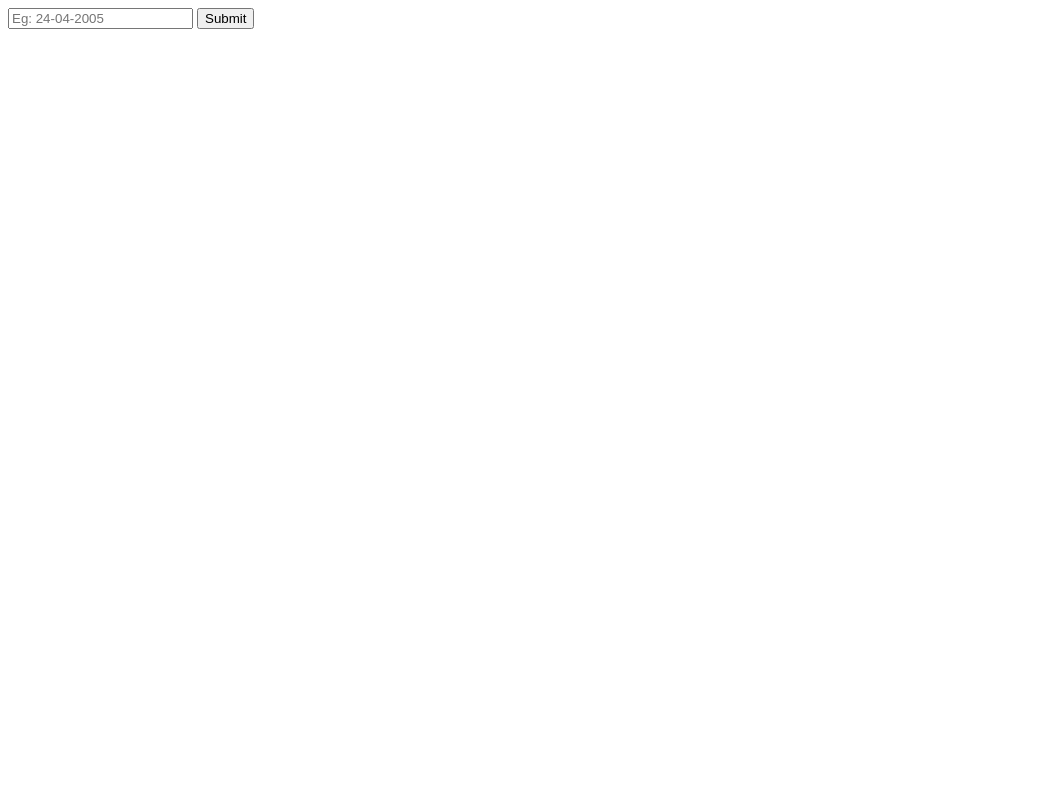
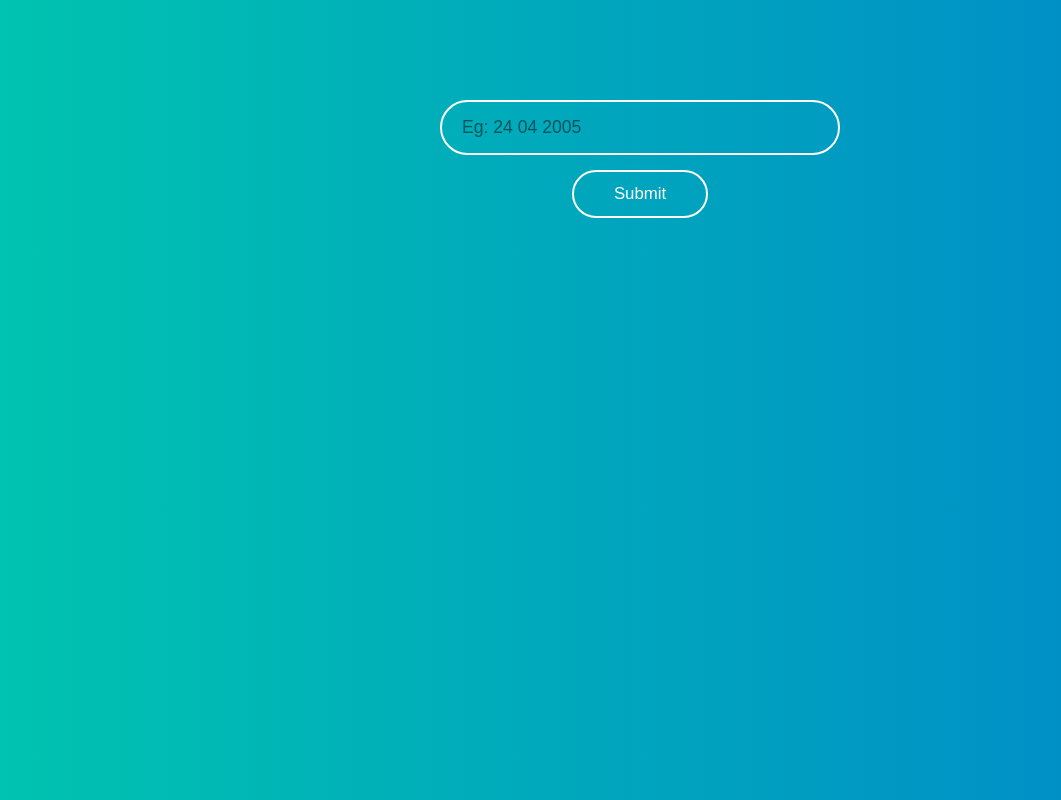
Before and after one commit to Abheekrishna/dob-to-day-month-year, a plain HTML site: page index.html in a window 1280 px wide. Shown: the whole page, without its empty margins (0-1061 px from the left). Drawn offline with Linux system fonts and the light colour scheme.

Commit message:
FIXED: styles

```diff
--- a/app.js
+++ b/app.js
@@ -4,20 +4,23 @@ const dobPlaceholder = document.getElementById('dobPlaceholder')
 
 
 const extractAge = (dob) => {
-    const age = dob.split('-')
+    const age = dob.split(' ')
     const day = parseInt(age[0], 10);
     const month = parseInt(age[1], 10);
     const year = parseInt(age[2], 10)
     const dobDate = new Date (year, month - 1, day)
     const dayOfWeek = dobDate.getDay()
     const dayOfMonth = dobDate.getUTCMonth()
+    const currentDate = new Date()
+    const currentYear = currentDate.getFullYear()
+    const currentAge = currentYear - year;
 
     if (day <= 31 && month <= 12) {
     const dayNames = ["Sunday", "Monday", "Tuesday", "Wednesday", "Thursday", "Friday", "Saturday"];
     const dayName = dayNames[dayOfWeek]
     const monthNames = ["January", "February", "March", "April", "May", "June", "July", "August", "September", "October", "November", "December"];
     const monthName = monthNames[dayOfMonth]
-    dobPlaceholder.innerText = `You were born on ${dayName}, ${day}th ${monthName} ${year}`
+    dobPlaceholder.innerText = `"You were born on ${dayName}, ${day}th ${monthName} ${year} and let me guess you're ${currentAge} right?"`
 
 } else if (day > 31 || month > 12) {
     dobPlaceholder.innerText = 'Are a drunk or what? Enter DOB properly!'
--- a/index.html
+++ b/index.html
@@ -8,7 +8,7 @@
     <link rel="stylesheet" href="style.css">
 </head>
 <body>
-    <input type="text" placeholder="Eg: 24-04-2005" id="dobInput">
+    <input type="text" placeholder="Eg: 24 04 2005" id="dobInput">
     <button id="submitBtn">Submit</button>
     <p id="dobPlaceholder"></p>
     <script src="app.js"></script>
--- a/style.css
+++ b/style.css
@@ -0,0 +1,60 @@
+* {
+    -webkit-tap-highlight-color: transparent !important;
+    -webkit-focus-ring-color: transparent !important;
+    outline: none !important;
+    font-family: Arial, Helvetica, sans-serif;
+    padding: 0;
+    margin:  0;
+    color: #fff;
+}
+
+body {
+    padding: 0 50px;
+    display: flex;;
+    flex-direction: column;
+    align-items: center;
+    justify-content: center;
+    margin-top: 100px;
+    background: linear-gradient(90deg, rgba(0,195,176,1) 0%, rgba(0,134,203,1) 100%);
+}
+#dobInput {
+    padding: 15px 150px 15px 20px;
+    font-size: 1.1rem;
+    border: 2px solid #fff;
+    /* background-color: rgb(255, 255, 255); */
+    border-radius: 150px;
+    color: #ffffff;
+    background-color: transparent;
+    transition: all 0.2s ease-in-out;
+}
+#dobInput::placeholder {
+    color: rgba(0, 0, 0, 0.5);
+}
+#dobInput:focus{
+    background-color: rgb(255, 255, 255);
+    color: rgb(97, 97, 97);
+    box-shadow: 0 5px 25px rgba(0, 0, 0, 0.3);
+}
+
+#submitBtn {
+    color: rgb(255, 255, 255);
+    border: 2px solid #fff;
+    padding: 12px 40px;
+    border-radius: 150px;
+    margin-top: 15px;
+    font-size: 1.05rem;
+    margin-bottom: 20px;
+    transition: all 0.2s ease-in-out;
+    cursor: pointer;
+    background-color: transparent;
+}
+#submitBtn:hover, #submitBtn:active {
+    background-color: rgb(255, 255, 255);
+    color: rgb(0,195,176);
+    box-shadow: 0 5px 25px rgba(0, 0, 0, 0.3);
+}
+
+#dobPlaceholder {
+    font-size: 1.2rem;
+    margin-top: 15px;
+}
```
